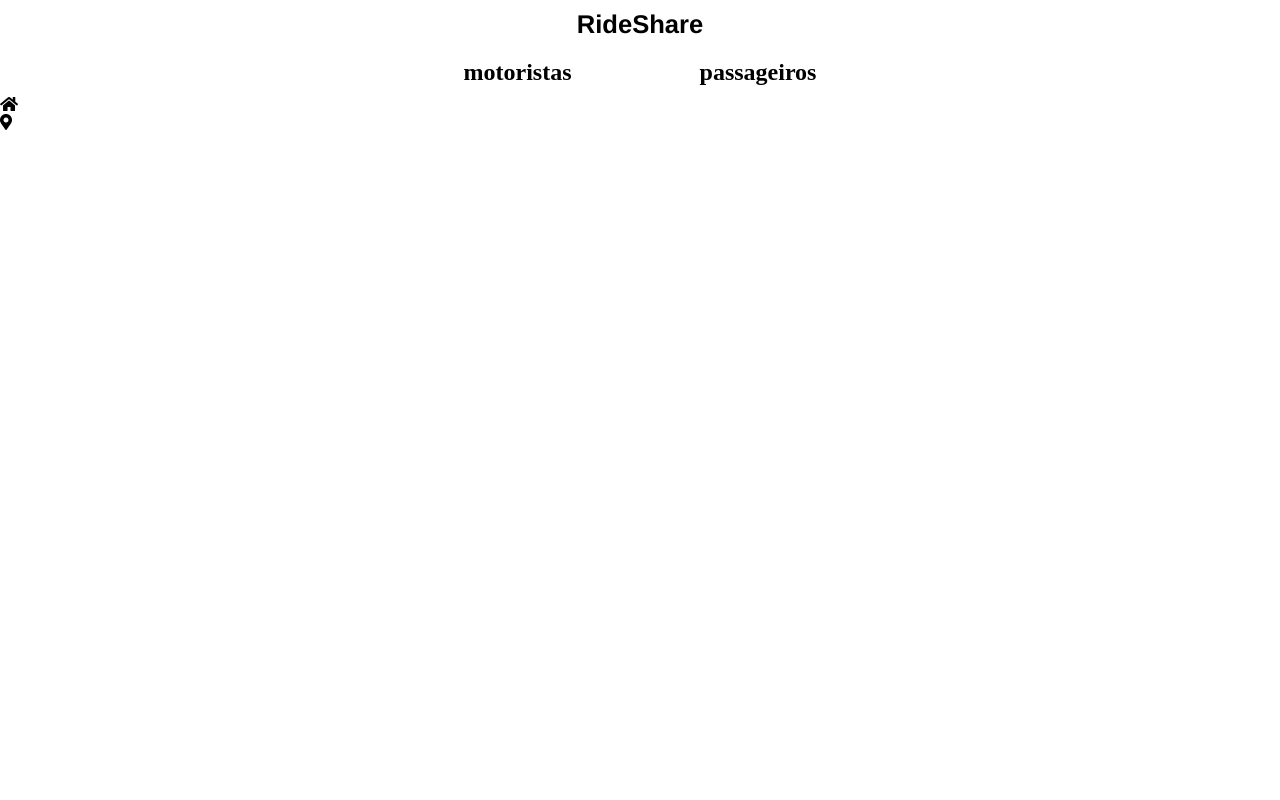
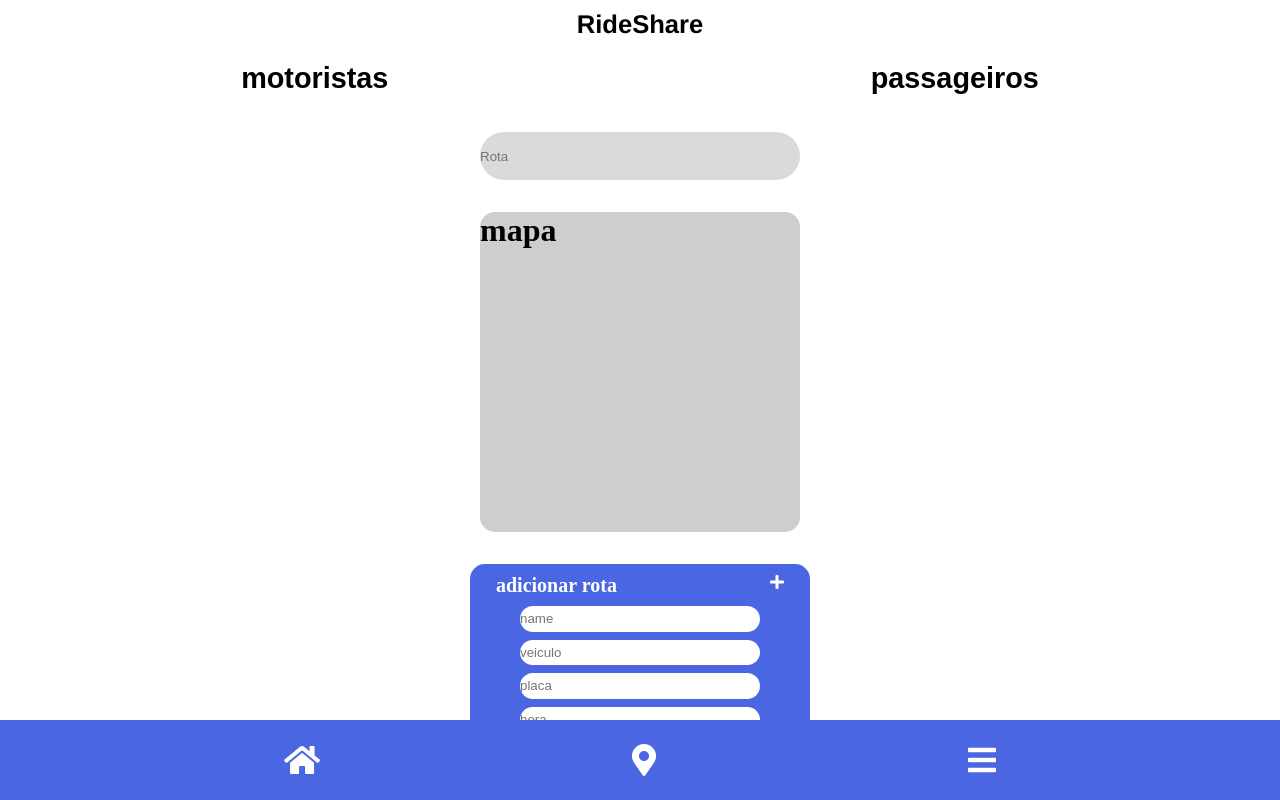
Before and after one commit to Esmeralda-Freire/rideShare, a plain HTML site: page index.html in a window 1280 px wide. Drawn offline with Linux system fonts and the light colour scheme.

Commit message:
form and search box

```diff
--- a/index.html
+++ b/index.html
@@ -17,12 +17,49 @@
             <a href="#"><h2>passageiros</h2></a>
         </div>
     </header>
-    <main></main>
+    <main>
+        <div class="search-box">
+            <input type="search" placeholder="Rota"/>
+        </div>
+        <div class="mapa">
+            <h1>mapa</h1>
+        </div>
+        <div class="moto-info">
+            <div class="header-moto-info">
+            <h2>adicionar rota</h2>
+            <i class="fas fa-plus"></i>
+            </div>
+            <form>
+                <div>
+                    <input type="text" name="name" id="name" placeholder="name">
+                </div>
+
+                <div>
+                    <input type="text" name="veiculo" id="veiculo" placeholder="veiculo">
+                </div>
+
+                <div>
+                    <input type="text" name="placa" id="placa" placeholder="placa">
+                </div>
+
+                <div>
+                    <input type="datetime" name="hora" id="hora" placeholder="hora">
+                </div>
+
+                <div>
+                    <input type="tel" name="zap" id="zap" placeholder="zap">
+                </div>
+
+                <button class="btn">Submit</button>
+            </form>
+        </div>
+
+    </main>
     <nav class="nav-bar">
             <ul class="nav-icons">
-                <li><a href="#" class="fa fa-home"></a></li>
-                <li><a href="#" class="fa fa-map-marker-alt"></a></li>
-                <li><a href="#" class="fa fa-bar"></a></li>
+                <li><a href="" class="fa fa-home"></a></li>
+                <li><a href="" class="fa fa-map-marker-alt"></a></li>
+                <li><a href="" class="fa fa-bars"></a></li>
             </ul>
     </nav>
 </body>
--- a/style.css
+++ b/style.css
@@ -3,11 +3,13 @@
     margin: 0;
     padding: 0;
     list-style: none;
+    width: auto;
 }
 
 a, a:hover {
     text-decoration: none;
     color: black;
+    font-family:Arial, Helvetica, sans-serif;
 }
 
 header {
@@ -17,44 +19,106 @@ header {
     display: flex;
     flex-direction: column;
     align-items: center;
+    font-family:'Franklin Gothic Medium', 'Arial Narrow', Arial, sans-serif;
 }
 
 .logo {
     font-size: 0.8rem;
-    font-family:'Franklin Gothic Medium', 'Arial Narrow', Arial, sans-serif;
     padding: 10px;
 }
 
 .header-pages{
     display: flex;
+    justify-content:space-around;
+    width: 100%;
+    margin-top: 8px;
+}
+
+.header-pages a {
+    font-size: 1.2rem;
+    margin: 5px;
+}
+
+.nav-bar {
+    background-color: #4a66e2;
+    position:fixed;
+    width: 100%;
+    height: 5rem;
+    bottom: 0;
+    display: flex;
+    align-items: center;
     justify-content: center;
+}
+
+.nav-icons {
+    width: 80%;
+    display: flex;
+    justify-content: space-around;
+}
+
+.nav-icons a {
+    font-size: 2rem;
+    color: white;
+}
+
+main {
+    display: flex;
+    flex-direction: column;
+    justify-content: center;
+    align-items: center;
+    margin-top: 2rem;
+}
+
+.search-box {
+    display: flex;
+    justify-content: center;
+}
+
+.search-box input {
+    width: 20rem;
+    height: 3rem;
+    background-color: #dadada;
+    border: none;
+    border-radius: 30px;
+}
+
+.mapa {
+    width: 20rem;
+    height: 20rem;
+    background-color: #adadad98;
+    margin-top: 2rem;
+    border-radius: 15px;
+}
+
+.moto-info {
+    background-color: #4a66e2;
+    width: 20rem;
+    display: flex;
+    flex-direction: column;
+    align-items: center;
+    border-radius: 15px;
+    margin-top: 2rem;
     padding: 10px;
 }
 
-.header-pages a {
-    display: inline-block;
-    padding-inline: 4rem;
-}
-
-.nav-bar {
-    /* background-color: #4a66e2;
-    position:fixed;
-    width: 100%;
-    height: 4rem;
-    bottom: 0;
-    padding: 15px;
-    font-size: 10px; */
-}
-
-/* .nav-icons {
+.header-moto-info {
+    width: 18rem ;
     display: flex;
     flex-direction: row;
     justify-content: space-between;
-    align-items: center;
-    padding: 10px;
+    align-self: center;
+    color: white;
+    margin-bottom: 5px;
 }
 
-.nav-icons a {
-    font-size: 25px;
-    color: rgb(67, 26, 133);
-} */
+.header-moto-info h2 {
+    font-size: 20px;
+}
+
+form input {
+    width: 15rem ;
+    height: 1.6rem;
+    border: none;
+    border-radius: 30px;
+    margin: 4px;
+}
```
